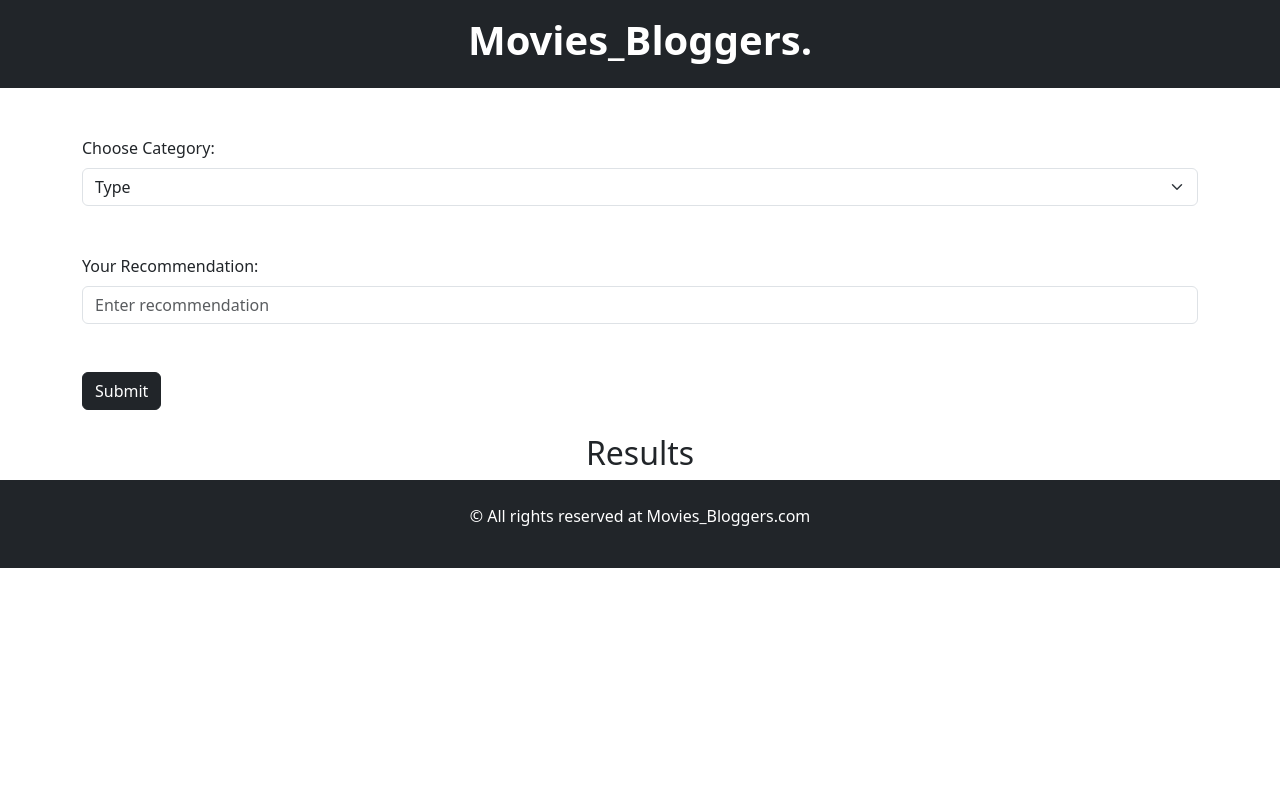
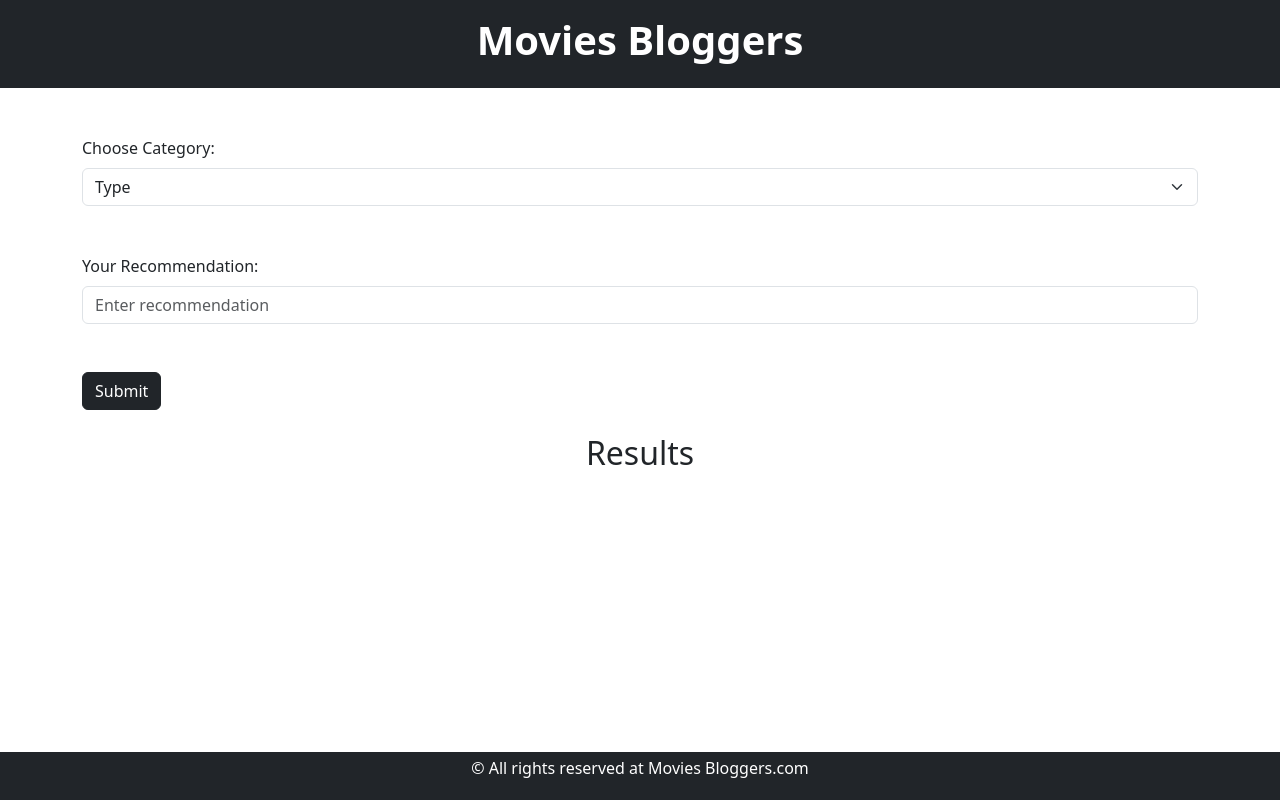
Before and after one commit to xing-33/movi_recm, a plain HTML site: page frontend/index.html in a window 1280 px wide. Drawn offline with nearby package versions, Linux system fonts and the light colour scheme.

Commit message:
same thing

```diff
--- a/frontend/index.html
+++ b/frontend/index.html
@@ -9,7 +9,7 @@
 <body>
     <!--  -->
     <div class="bg-dark py-3">
-        <h1 class="text-center text-white"><b>Movies_Bloggers.</b></h1>
+        <h1 class="text-center text-white"><b>Movies Bloggers</b></h1>
     </div>
     <div class="container mt-5">
 
@@ -82,8 +82,8 @@
         });
     </script>
       <!--  footer  -->
-        <footer class="bg-dark text-center text-white py-4">
-            <p>&copy; All rights reserved at Movies_Bloggers.com</p>
+        <footer class="bg-dark  bottom-0 position-fixed w-100 text-center text-white py-1">
+            <p>&copy; All rights reserved at Movies Bloggers.com</p>
         </footer>
     <script src="https://cdn.jsdelivr.net/npm/bootstrap@5.3.3/dist/js/bootstrap.bundle.min.js" integrity="sha384-YvpcrYf0tY3lHB60NNkmXc5s9fDVZLESaAA55NDzOxhy9GkcIdslK1eN7N6jIeHz" crossorigin="anonymous"></script>
 </body>
```
